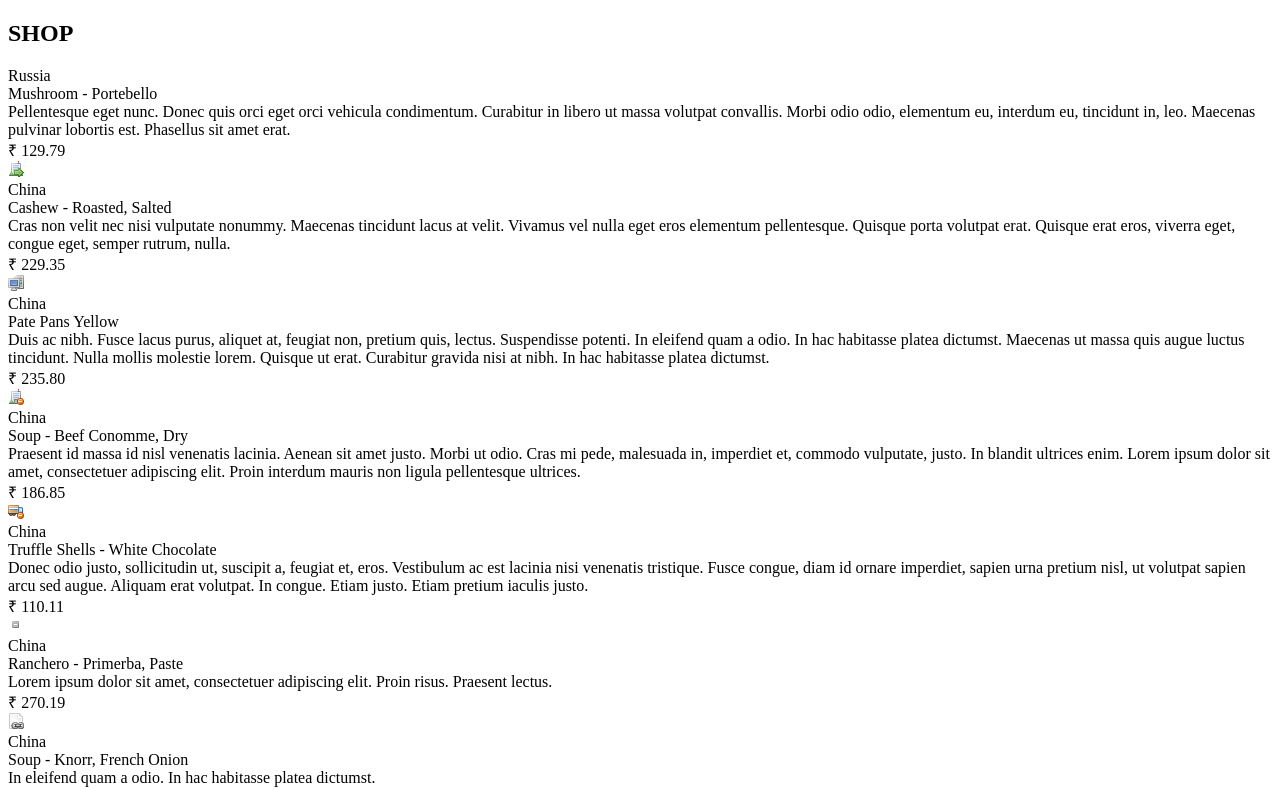
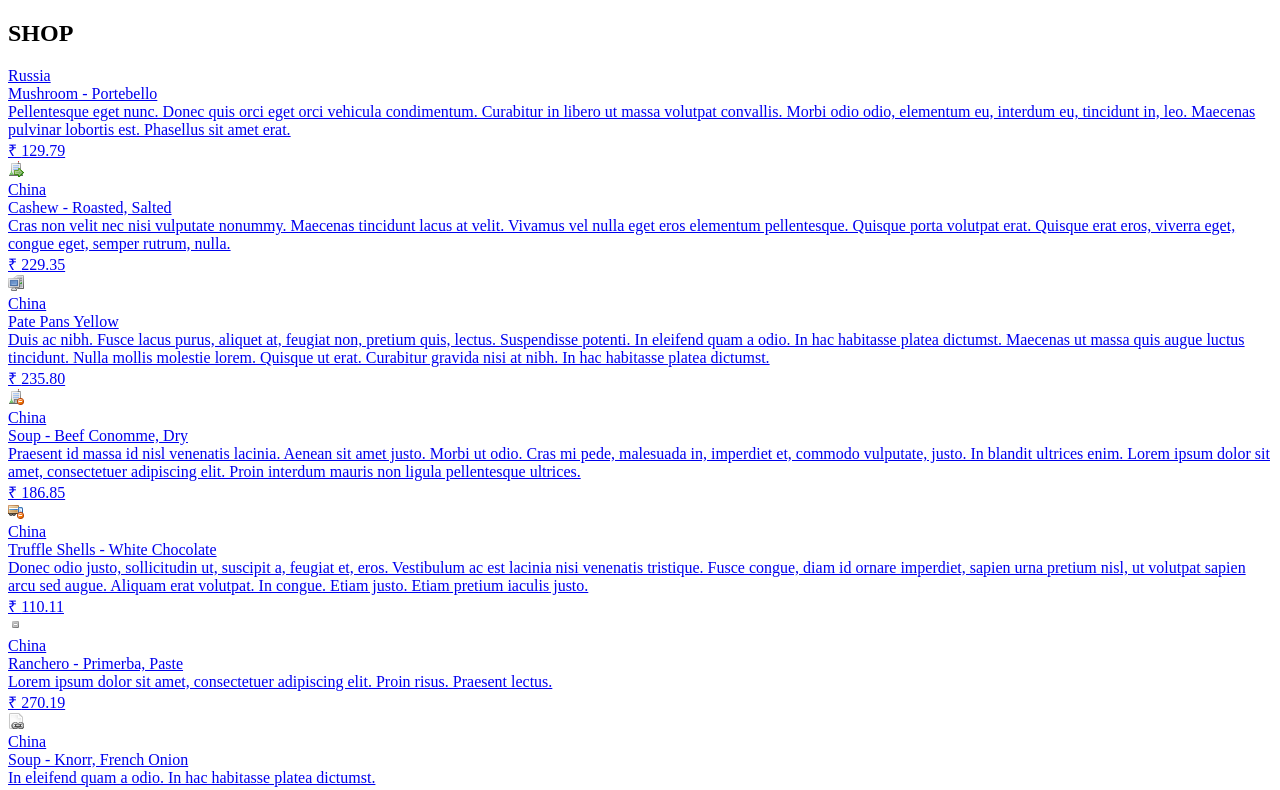
Before and after one commit to swethav08711/Coding2_eval2, a React (Create React App) app: page / in a window 1280 px wide. Shown: the top 790 px of the page. Built offline with nearby package versions, Linux system fonts and the light colour scheme; data requests are answered from the project's data file.

Commit message:
creating template and setting up redux

```diff
--- a/src/container/ProductContainer.js
+++ b/src/container/ProductContainer.js
@@ -1,5 +1,6 @@
 import React from "react"
 import { useSelector } from "react-redux"
+import { Link } from "react-router-dom"
 
 const ProductContainer = () => {
   const products = useSelector(state => state.allProducts.products)
@@ -7,11 +8,13 @@ const ProductContainer = () => {
     const { id, country_of_origin, description, image, name, price } = product
     return (
       <div key={id}>
-        <div>{country_of_origin}</div>
-        <div>{name}</div>
-        <div>{description}</div>
-        <div>₹ {price}</div>
-        <img src={image} alt="asd" />
+        <Link to={`/product/${id}`}>
+          <div>{country_of_origin}</div>
+          <div>{name}</div>
+          <div>{description}</div>
+          <div>₹ {price}</div>
+          <img src={image} alt="asd" />
+        </Link>
       </div>
     )
   })
```
